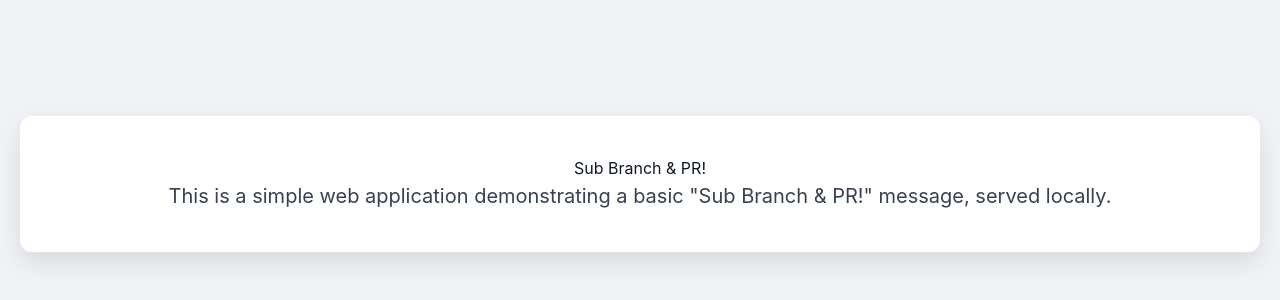
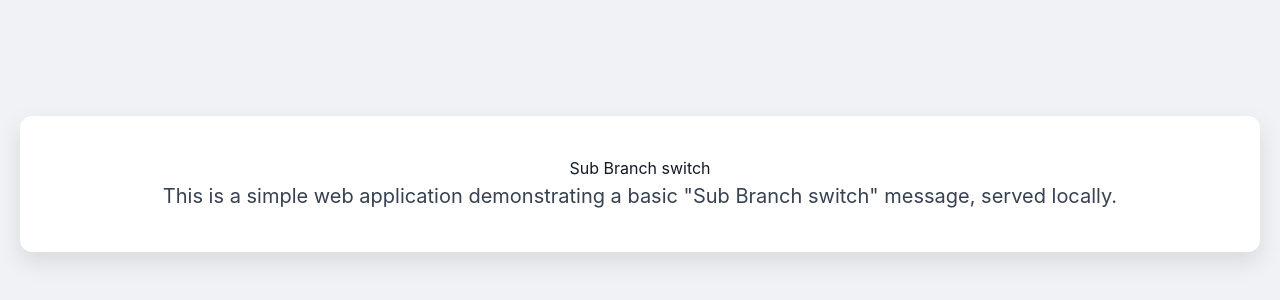
Before and after one commit to vvnyuvarajg/TestRepo, a website: page app1/index.html in a window 1280 px wide. Shown: the part 216-516 px from the top of the page. Drawn offline with nearby package versions, Linux system fonts and the light colour scheme.

Commit message:
git branch switch test

```diff
--- a/app1/index.html
+++ b/app1/index.html
@@ -60,10 +60,10 @@
 <body>
     <div class="container">
         <!-- Main heading for the message -->
-        <h1 class="text-gray-900">Sub Branch & PR!</h1>
+        <h1 class="text-gray-900">Sub Branch switch</h1>
         <!-- A descriptive paragraph -->
         <p class="text-gray-700">
-            This is a simple web application demonstrating a basic "Sub Branch & PR!" message, served locally.
+            This is a simple web application demonstrating a basic "Sub Branch switch" message, served locally.
         </p>
 
     </div>
```
